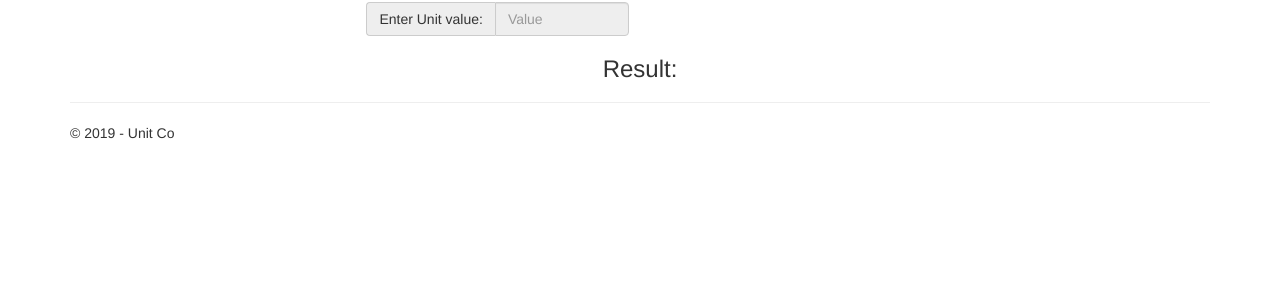
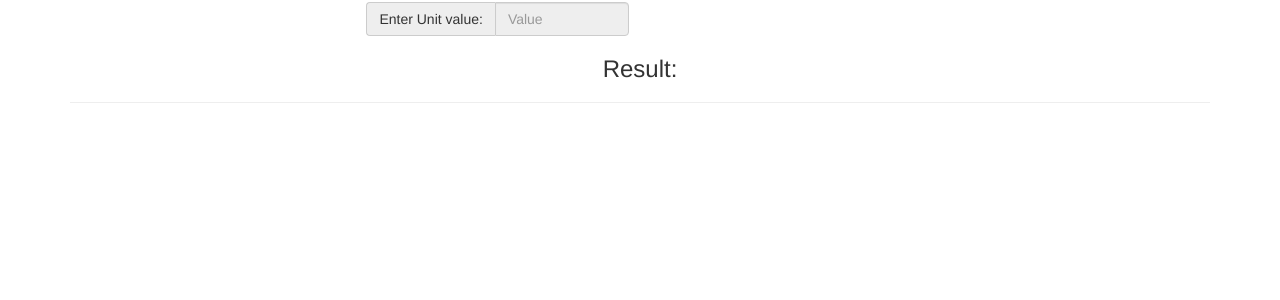
Before and after one commit to GintasS/VSOAI-C-class-project-unit-conversion, a Flask app: page / in a window 1280 px wide. Shown: the part 142-442 px from the top of the page. Run offline with Flask 2, Linux system fonts and the light colour scheme; some libraries are stand-ins or nearby versions.

Commit message:
Improved layout.

```diff
--- a/VSOAI_c_project/VSOAI_c_project/templates/layout.html
+++ b/VSOAI_c_project/VSOAI_c_project/templates/layout.html
@@ -32,9 +32,6 @@
     <div class="container body-content">
         {% block content %}{% endblock %}
         <hr />
-        <footer>
-            <p>&copy; {{ year }} - Unit Co</p>
-        </footer>
     </div>
 
     <script src="/static/scripts/jquery-1.10.2.js"></script>
```
